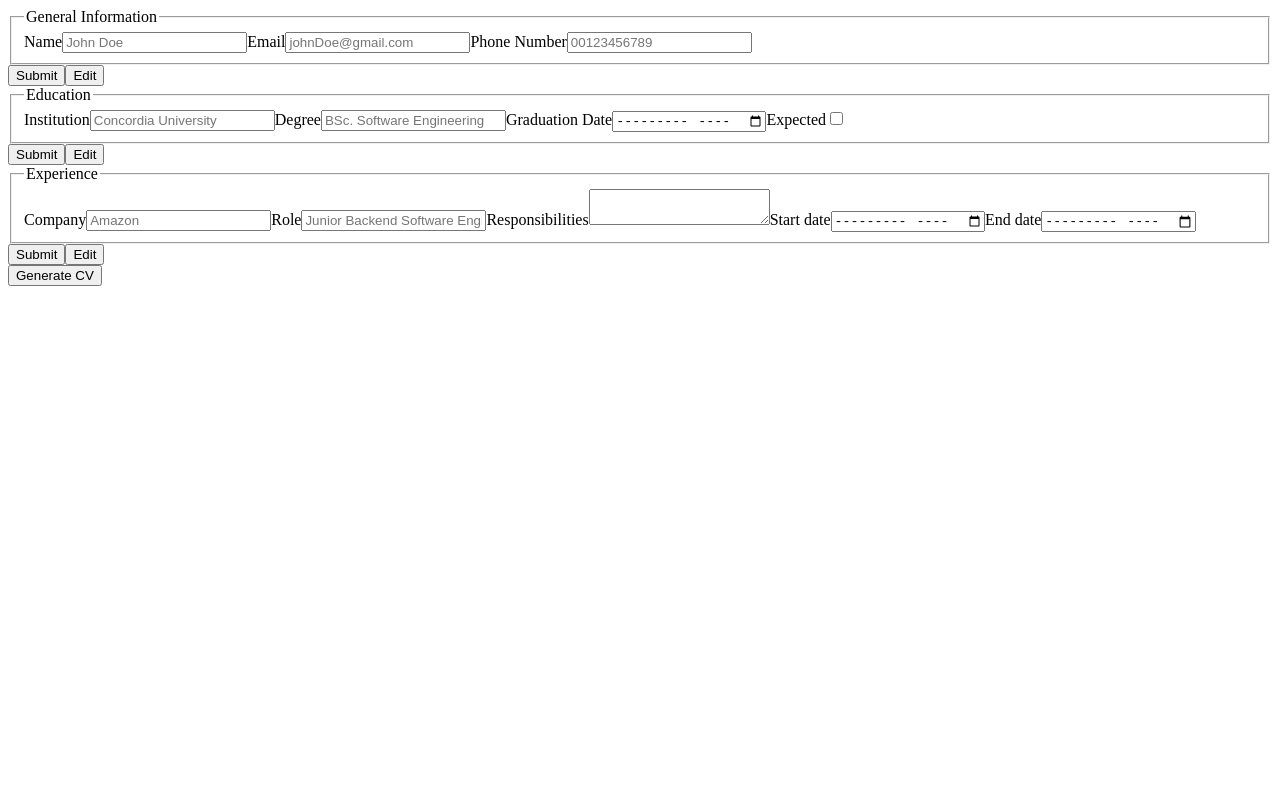
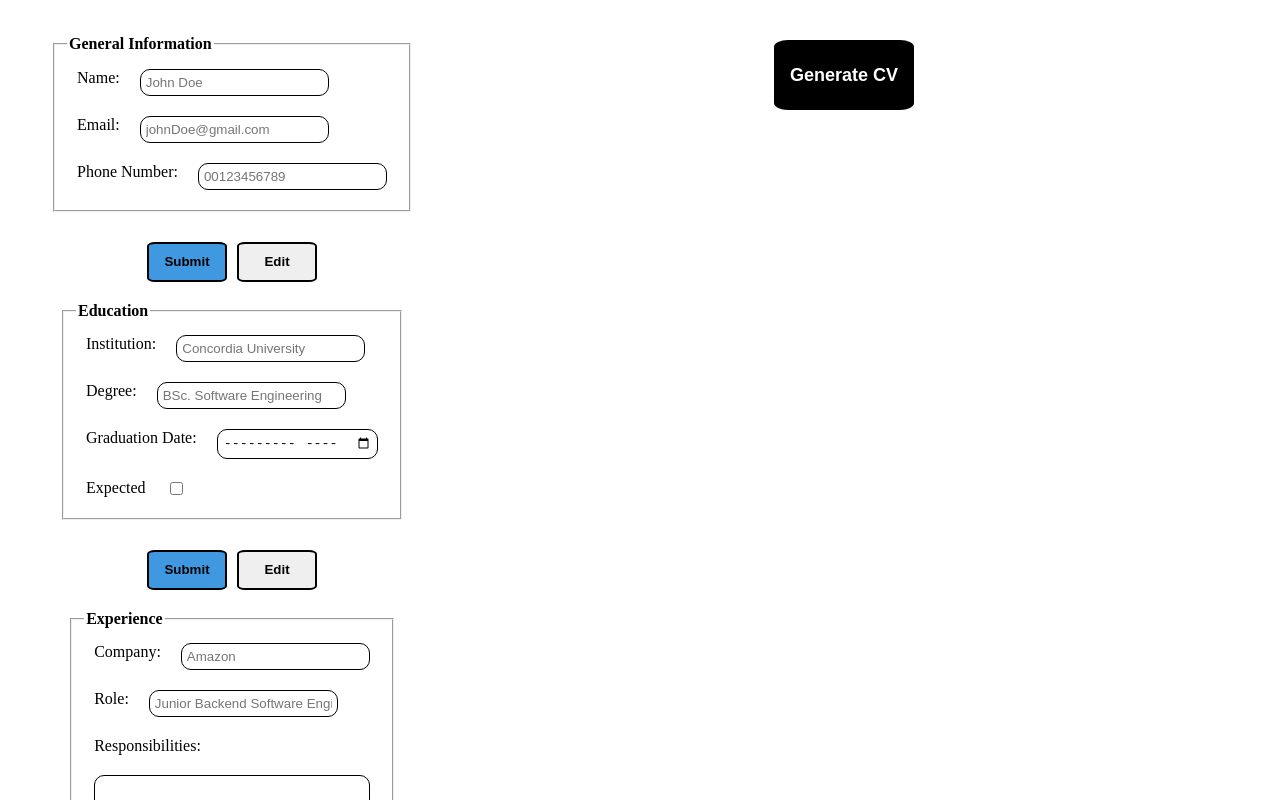
Before and after one commit to ramicoder/cv-application-project, a React (Vite) app in the folder main/: page / in a window 1280 px wide. Shown: the top 800 px of the page. Built offline with nearby package versions, Linux system fonts and the light colour scheme.

Commit message:
designed the forms and the buttons

```diff
--- a/main/src/App.css
+++ b/main/src/App.css
@@ -0,0 +1,16 @@
+.app {
+    display: grid;
+    grid-template-columns: 1fr 2fr;
+    margin: 20px;
+}
+
+.output-stuff {
+    display: flex;
+    flex-direction: column;
+    align-items: center;
+}
+
+.output {
+    background-color: lightgray;
+    min-width: 900px;
+}
--- a/main/src/App.jsx
+++ b/main/src/App.jsx
@@ -32,11 +32,16 @@ function App() {
     let [displayed, setDisplayed] = useState(false);
 
   return (
-      <>
+      <div className="app">
+
+        <div className="forms">
             <General generalInfo={generalInfo} setGeneralInfo={setGeneralInfo} dataSubmitted={dataSubmitted} setDataSubmitted={setDataSubmitted} displayed={displayed} setDisplayed={setDisplayed}></General>
             <Education eduInfo={eduInfo} setEduInfo={setEduInfo} dataSubmitted={dataSubmitted} setDataSubmitted={setDataSubmitted} displayed={displayed} setDisplayed={setDisplayed} />
             <Experience expInfo={expInfo} setExpInfo={setExpInfo} dataSubmitted={dataSubmitted} setDataSubmitted={setDataSubmitted} displayed={displayed} setDisplayed={setDisplayed}/>
-        <button onClick={() => {
+        </div>
+
+          <div className="output-stuff">
+              <button className={"generate-btn"} onClick={() => {
                   if (dataSubmitted === 3) {
                       setDisplayed(true);
                   } else {
@@ -45,7 +50,8 @@ function App() {
               }}>Generate CV</button>
 
               {displayed && <Output generalInfo={generalInfo} eduInfo={eduInfo} expInfo={expInfo}/>}
-      </>
+          </div>
+      </div>
   )
 }
 
--- a/main/src/components/education.jsx
+++ b/main/src/components/education.jsx
@@ -17,7 +17,9 @@ export default function Education({ eduInfo, setEduInfo, dataSubmitted, setDataS
             }}>
                 <fieldset>
                     <legend>Education</legend>
-                    <label htmlFor="institution">Institution</label>
+
+                    <div className={"duo"}>
+                        <label htmlFor="institution">Institution:</label>
                         <input value={eduInfo.institution} id="institution" minLength={2} maxLength={30}
                                onChange={(e) =>
                                    setEduInfo({
@@ -25,7 +27,9 @@ export default function Education({ eduInfo, setEduInfo, dataSubmitted, setDataS
                                        institution: e.target.value
                                    })
                                } disabled={disabled} type="text" aria-labelledby="institution" placeholder="Concordia University" />
-                    <label htmlFor="degree">Degree</label>
+                    </div>
+                    <div className={"duo"}>
+                        <label htmlFor="degree">Degree:</label>
                         <input value={eduInfo.degree} id="degree" aria-labelledby="degree"
                                onChange={(e) =>
                                    setEduInfo({
@@ -34,7 +38,9 @@ export default function Education({ eduInfo, setEduInfo, dataSubmitted, setDataS
                                    })
                                }
                                disabled={disabled} type="text" placeholder="BSc. Software Engineering" minLength={5} maxLength={40}/>
-                    <label htmlFor="graduation">Graduation Date</label>
+                    </div>
+                    <div className={"duo"}>
+                        <label htmlFor="graduation">Graduation Date:</label>
                         <input value={eduInfo.graduation} id="graduation" aria-labelledby="graduation"
                                onChange={(e) =>
                                    setEduInfo({
@@ -43,19 +49,24 @@ export default function Education({ eduInfo, setEduInfo, dataSubmitted, setDataS
                                    })
                                }
                                disabled={disabled} type="month"/>
+                    </div>
+                    <div className={"duo"}>
                         <label htmlFor="expected">Expected</label>
                         <input type="checkbox" value={eduInfo.expected} id="expected" aria-labelledby="expected graduation date"
                                onChange={(e) => setEduInfo({
                                    ...eduInfo,
                                    expected: e.target.value
                                })}/>
+                    </div>
                 </fieldset>
-                <button type="submit"  disabled={disabled} >Submit</button>
+                <div className={"buttons"}>
+                    <button type="submit" className={"submit-btn"} disabled={disabled} >Submit</button>
                     <button type="button" onClick={() => {
                         setDisabled(false);
                         setDataSubmitted(dataSubmitted - 1);
                         setDisplayed(false);
                     }} >Edit</button>
+                </div>
             </form>
         </>
     )
--- a/main/src/components/experience.jsx
+++ b/main/src/components/experience.jsx
@@ -18,7 +18,8 @@ export default function Experience({ expInfo, setExpInfo, dataSubmitted, setData
             }}>
                 <fieldset>
                     <legend>Experience</legend>
-                    <label htmlFor="company">Company</label>
+                    <div className={"duo"}>
+                        <label htmlFor="company">Company:</label>
                         <input value={expInfo.company} id="company" minLength={2} maxLength={30}
                                onChange={(e) =>
                                    setExpInfo({
@@ -26,7 +27,9 @@ export default function Experience({ expInfo, setExpInfo, dataSubmitted, setData
                                        company: e.target.value
                                    })
                                } disabled={disabled} type="text" aria-labelledby="company" placeholder="Amazon" />
-                    <label htmlFor="role">Role</label>
+                    </div>
+                    <div className={"duo"}>
+                        <label htmlFor="role">Role:</label>
                         <input value={expInfo.role} id="role" aria-labelledby="role"
                                onChange={(e) =>
                                    setExpInfo({
@@ -35,7 +38,9 @@ export default function Experience({ expInfo, setExpInfo, dataSubmitted, setData
                                    })
                                }
                                disabled={disabled} type="text" placeholder="Junior Backend Software Engineer" minLength={2} maxLength={50}/>
-                    <label htmlFor="responsibilities">Responsibilities</label>
+                    </div>
+                    <div className={"duo-col"}>
+                        <label htmlFor="responsibilities">Responsibilities:</label>
                         <textarea value={expInfo.responsibilities} id="responsibilities" aria-labelledby="responsibilities"
                                   onChange={(e) =>
                                       setExpInfo({
@@ -44,7 +49,9 @@ export default function Experience({ expInfo, setExpInfo, dataSubmitted, setData
                                       })
                                   }
                                   disabled={disabled} maxLength={200}></textarea>
-                    <label htmlFor="start-date">Start date</label>
+                    </div>
+                    <div className={"duo"}>
+                        <label htmlFor="start-date">Start date:</label>
                         <input value={expInfo.start} id="start-date" aria-labelledby="starting date"
                                onChange={(e) =>
                                    setExpInfo({
@@ -53,7 +60,9 @@ export default function Experience({ expInfo, setExpInfo, dataSubmitted, setData
                                    })
                                }
                                disabled={disabled} type="month"/>
-                    <label htmlFor="end-date">End date</label>
+                    </div>
+                    <div className={"duo"}>
+                        <label htmlFor="end-date">End date:</label>
                         <input value={expInfo.end} id="end-date" aria-labelledby="ending date"
                                onChange={(e) =>
                                    setExpInfo({
@@ -62,13 +71,16 @@ export default function Experience({ expInfo, setExpInfo, dataSubmitted, setData
                                    })
                                }
                                disabled={disabled} type="month"/>
+                    </div>
                 </fieldset>
-                <button type="submit" disabled={disabled} >Submit</button>
+                <div className={"buttons"}>
+                    <button type="submit" className={"submit-btn"} disabled={disabled} >Submit</button>
                     <button type="button" onClick={() => {
                         setDisabled(false);
                         setDataSubmitted(dataSubmitted - 1);
                         setDisplayed(false);
                     }} >Edit</button>
+                </div>
             </form>
         </>
     )
--- a/main/src/components/general.jsx
+++ b/main/src/components/general.jsx
@@ -17,7 +17,8 @@ export default function General({ generalInfo, setGeneralInfo, dataSubmitted, se
             }}>
                 <fieldset>
                     <legend>General Information</legend>
-                    <label htmlFor="name">Name</label>
+                    <div className="duo">
+                        <label htmlFor="name">Name:</label>
                         <input value={generalInfo.name} id="name" minLength={2} maxLength={30}
                                onChange={(e) =>
                                    setGeneralInfo({
@@ -27,7 +28,9 @@ export default function General({ generalInfo, setGeneralInfo, dataSubmitted, se
                                }
                                disabled={disabled}
                                type="text" aria-labelledby="name" placeholder="John Doe" required/>
-                    <label htmlFor="email">Email</label>
+                    </div>
+                    <div className="duo">
+                        <label htmlFor="email">Email:</label>
                         <input value={generalInfo.email} id="email" aria-labelledby="email"
                                onChange={(e) =>
                                    setGeneralInfo({
@@ -37,7 +40,9 @@ export default function General({ generalInfo, setGeneralInfo, dataSubmitted, se
                                }
                                disabled={disabled}
                                type="email" placeholder="johnDoe@gmail.com" />
-                    <label htmlFor="phone">Phone Number</label>
+                    </div>
+                    <div className="duo">
+                        <label htmlFor="phone">Phone Number:</label>
                         <input value={generalInfo.phone} id="phone" aria-labelledby="Phone Number"
                                onChange={(e) =>
                                    setGeneralInfo({
@@ -47,14 +52,16 @@ export default function General({ generalInfo, setGeneralInfo, dataSubmitted, se
                                }
                                disabled={disabled}
                                type="tel" placeholder="00123456789" minLength={10} maxLength={15} />
+                    </div>
                 </fieldset>
-                <button type="submit"
-                disabled={disabled} >Submit</button>
+                <div className={"buttons"}>
+                    <button type="submit" className={"submit-btn"} disabled={disabled} >Submit</button>
                     <button type="button" onClick={() => {
                         setDisabled(false);
                         setDataSubmitted(dataSubmitted - 1);
                         setDisplayed(false);
                     }} >Edit</button>
+                </div>
             </form>
         </>
     )
--- a/main/src/index.css
+++ b/main/src/index.css
@@ -0,0 +1,67 @@
+form {
+    display: flex;
+    flex-direction: column;
+    justify-content: start;
+    gap: 30px;
+    margin: 10px;
+    padding: 5px;
+    align-items: center;
+}
+
+legend {
+    font-weight: bold;
+}
+
+fieldset {
+    display: flex;
+    flex-direction: column;
+}
+
+button {
+    min-height: 40px;
+    min-width: 80px;
+    border-radius: 10%;
+    border: 2px solid black;
+    font-weight: bold;
+}
+
+.submit-btn {
+    background-color: #4098e1;
+}
+
+.generate-btn {
+    background-color: #000000;
+    color: white;
+    height: 70px;
+    width: 140px;
+    font-size: large;
+    margin: 20px;
+}
+
+.duo {
+    display: flex;
+    gap: 20px;
+    margin: 10px;
+}
+
+.buttons {
+    display: flex;
+    gap: 10px;
+}
+
+input, textarea {
+    border: 1.4px solid black;
+    padding: 5px;
+    border-radius: 10px;
+}
+
+textarea {
+    height: 100px;
+}
+
+.duo-col {
+    display: flex;
+    flex-direction: column;
+    gap: 20px;
+    margin: 10px;
+}
```
Lines whose indentation alone changed are shown as unchanged.
